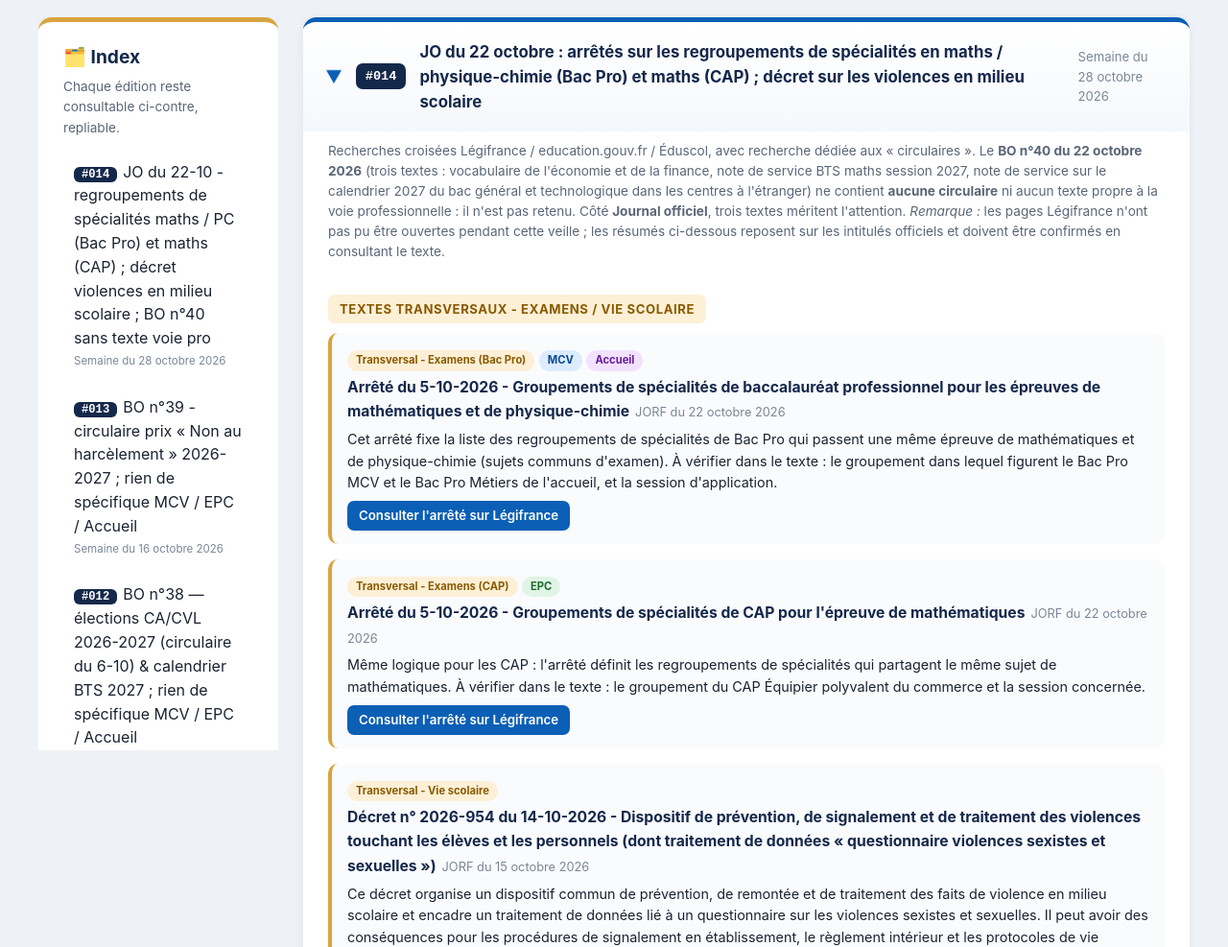
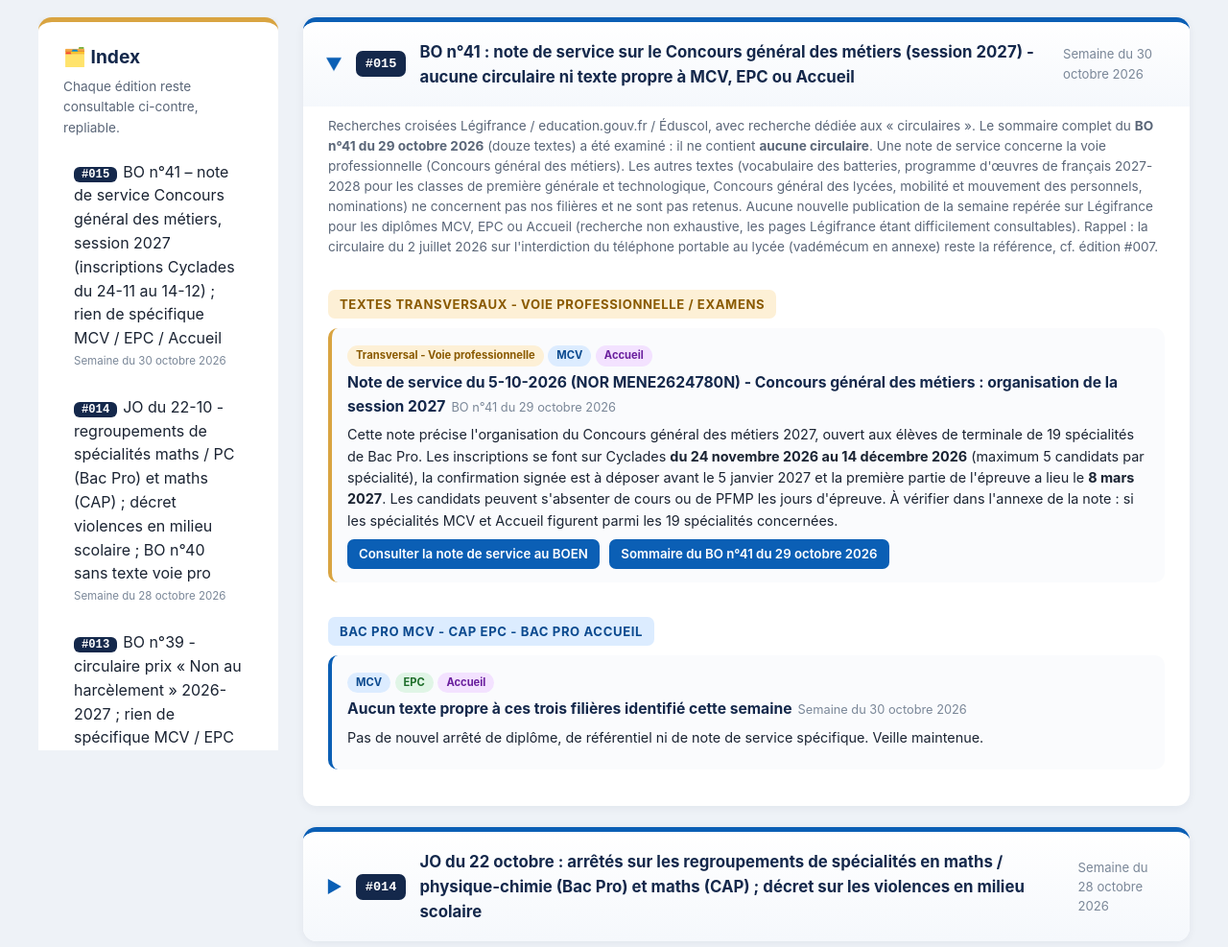
Before and after one commit to alaryk34/veille-mermoz, a plain HTML site: page index.html in a window 1280 px wide. Shown: the part 340-1327 px from the top of the page at 96% size. Drawn offline with Linux system fonts and the light colour scheme.

Commit message:
Mise a jour veille - 2026-10-30 11:48

```diff
--- a/index.html
+++ b/index.html
@@ -216,7 +216,7 @@
     </div>
   </div>
   <div class="meta-bar">
-    <span id="lastUpdate">&Eacute;dition en cours : #014 - semaine du 28 octobre 2026</span>
+    <span id="lastUpdate">&Eacute;dition en cours : #015 - semaine du 30 octobre 2026</span>
     <span>🔄 Mise à jour automatique chaque vendredi</span>
     <span>📚 Légifrance · education.gouv.fr · BOEN · Éduscol · Académie de Montpellier</span>
   </div>
@@ -242,6 +242,10 @@
       <h2>🗂️ Index</h2>
       <p class="lead">Chaque édition reste consultable ci-contre, repliable.</p>
       <ul class="index-list" id="indexBody">
+        <li><a href="#edition-015">
+          <span class="idx-num">#015</span>BO n&deg;41 &ndash; note de service Concours g&eacute;n&eacute;ral des m&eacute;tiers, session 2027 (inscriptions Cyclades du 24-11 au 14-12) ; rien de sp&eacute;cifique MCV / EPC / Accueil
+          <span class="idx-date">Semaine du 30 octobre 2026</span>
+        </a></li>
         <li><a href="#edition-014">
           <span class="idx-num">#014</span>JO du 22-10 - regroupements de sp&eacute;cialit&eacute;s maths / PC (Bac Pro) et maths (CAP) ; d&eacute;cret violences en milieu scolaire ; BO n&deg;40 sans texte voie pro
           <span class="idx-date">Semaine du 28 octobre 2026</span>
@@ -309,8 +313,40 @@
   <div class="content">
 
   <!-- ===== ÉDITION 012 (REPLIABLE) ===== -->
+  <!-- ===== EDITION 015 ===== -->
+  <details class="edition" id="edition-015" open>
+    <summary>
+      <span class="chev">&#9654;</span>
+      <span class="ed-num">#015</span>
+      <span class="ed-title">BO n&deg;41 : note de service sur le Concours g&eacute;n&eacute;ral des m&eacute;tiers (session 2027) - aucune circulaire ni texte propre &agrave; MCV, EPC ou Accueil</span>
+      <span class="ed-date">Semaine du 30 octobre 2026</span>
+    </summary>
+    <div class="edition-body">
+
+      <p class="lead">Recherches crois&eacute;es L&eacute;gifrance / education.gouv.fr / &Eacute;duscol, avec recherche d&eacute;di&eacute;e aux &laquo;&nbsp;circulaires&nbsp;&raquo;. Le sommaire complet du <strong>BO n&deg;41 du 29 octobre 2026</strong> (douze textes) a &eacute;t&eacute; examin&eacute; : il ne contient <strong>aucune circulaire</strong>. Une note de service concerne la voie professionnelle (Concours g&eacute;n&eacute;ral des m&eacute;tiers). Les autres textes (vocabulaire des batteries, programme d'&oelig;uvres de fran&ccedil;ais 2027-2028 pour les classes de premi&egrave;re g&eacute;n&eacute;rale et technologique, Concours g&eacute;n&eacute;ral des lyc&eacute;es, mobilit&eacute; et mouvement des personnels, nominations) ne concernent pas nos fili&egrave;res et ne sont pas retenus. Aucune nouvelle publication de la semaine rep&eacute;r&eacute;e sur L&eacute;gifrance pour les dipl&ocirc;mes MCV, EPC ou Accueil (recherche non exhaustive, les pages L&eacute;gifrance &eacute;tant difficilement consultables). Rappel : la circulaire du 2 juillet 2026 sur l'interdiction du t&eacute;l&eacute;phone portable au lyc&eacute;e (vad&eacute;m&eacute;cum en annexe) reste la r&eacute;f&eacute;rence, cf. &eacute;dition #007.</p>
+
+      <h3 class="groupe g-tr">Textes transversaux - Voie professionnelle / Examens</h3>
+
+      <div class="texte t-tr">
+        <span class="badge b-tr">Transversal - Voie professionnelle</span> <span class="badge b-mcv">MCV</span> <span class="badge b-acc">Accueil</span><br>
+        <span class="ref">Note de service du 5-10-2026 (NOR MENE2624780N) - Concours g&eacute;n&eacute;ral des m&eacute;tiers : organisation de la session 2027</span><span class="date">BO n&deg;41 du 29 octobre 2026</span>
+        <p class="resume">Cette note pr&eacute;cise l'organisation du Concours g&eacute;n&eacute;ral des m&eacute;tiers 2027, ouvert aux &eacute;l&egrave;ves de terminale de 19 sp&eacute;cialit&eacute;s de Bac Pro. Les inscriptions se font sur Cyclades <strong>du 24 novembre 2026 au 14 d&eacute;cembre 2026</strong> (maximum 5 candidats par sp&eacute;cialit&eacute;), la confirmation sign&eacute;e est &agrave; d&eacute;poser avant le 5 janvier 2027 et la premi&egrave;re partie de l'&eacute;preuve a lieu le <strong>8 mars 2027</strong>. Les candidats peuvent s'absenter de cours ou de PFMP les jours d'&eacute;preuve. &Agrave; v&eacute;rifier dans l'annexe de la note : si les sp&eacute;cialit&eacute;s MCV et Accueil figurent parmi les 19 sp&eacute;cialit&eacute;s concern&eacute;es.</p>
+        <a class="lien" href="https://www.education.gouv.fr/bo/2026/Hebdo41/MENE2624780N" target="_blank" rel="noopener">Consulter la note de service au BOEN</a>
+        <a class="lien" href="https://www.education.gouv.fr/bo/2026/Hebdo41" target="_blank" rel="noopener">Sommaire du BO n&deg;41 du 29 octobre 2026</a>
+      </div>
+
+      <h3 class="groupe g-mcv">Bac Pro MCV - CAP EPC - Bac Pro Accueil</h3>
+      <div class="texte t-mcv">
+        <span class="badge b-mcv">MCV</span> <span class="badge b-epc">EPC</span> <span class="badge b-acc">Accueil</span><br>
+        <span class="ref">Aucun texte propre &agrave; ces trois fili&egrave;res identifi&eacute; cette semaine</span><span class="date">Semaine du 30 octobre 2026</span>
+        <p class="resume">Pas de nouvel arr&ecirc;t&eacute; de dipl&ocirc;me, de r&eacute;f&eacute;rentiel ni de note de service sp&eacute;cifique. Veille maintenue.</p>
+      </div>
+
+    </div>
+  </details>
+
   <!-- ===== EDITION 014 ===== -->
-  <details class="edition" id="edition-014" open>
+  <details class="edition" id="edition-014">
     <summary>
       <span class="chev">&#9654;</span>
       <span class="ed-num">#014</span>
```
